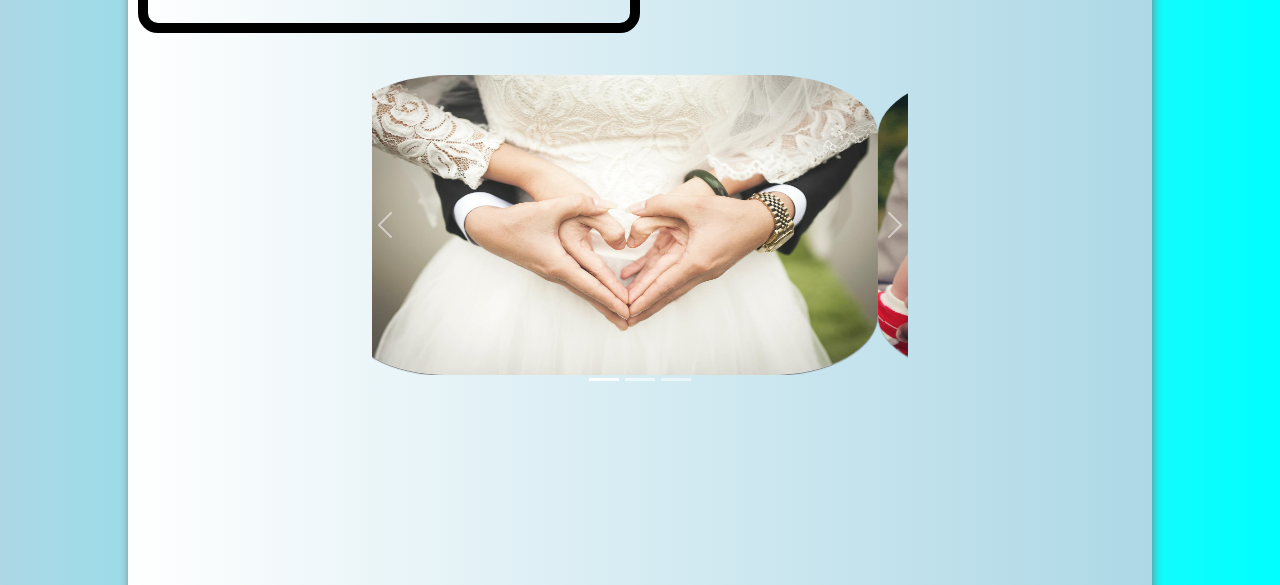
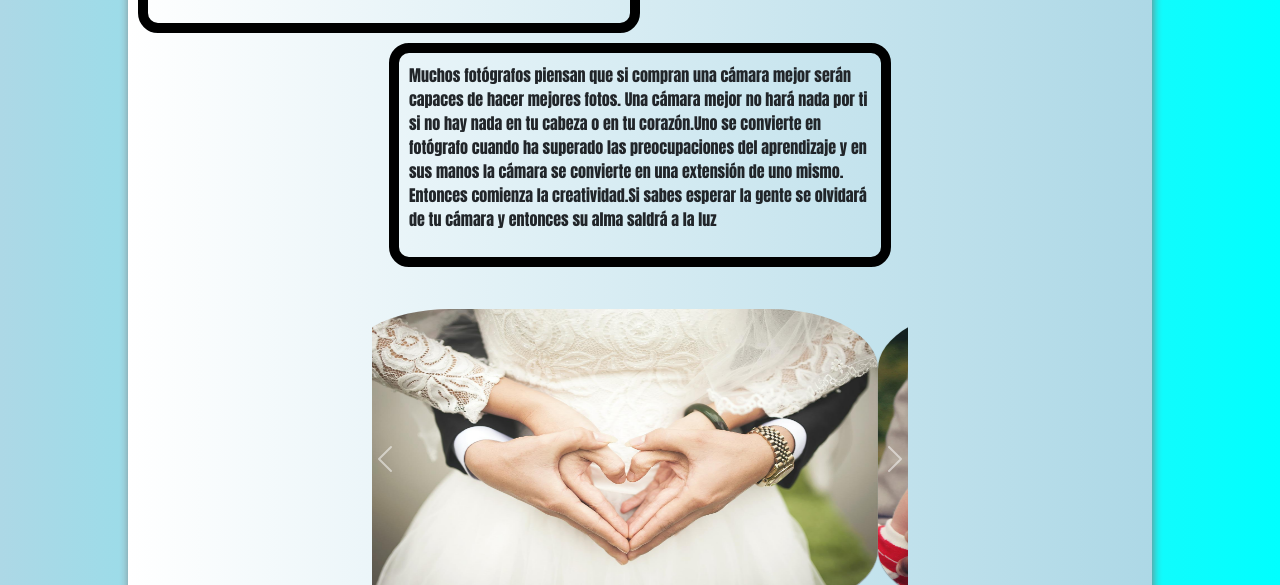
Before and after one commit to rodal95/proyecto-coder2, a website: page index.html in a window 1280 px wide. Shown: the part 881-1466 px from the top of the page. Drawn offline with nearby package versions, Linux system fonts and the light colour scheme.

Commit message:
detalles

```diff
--- a/index.html
+++ b/index.html
@@ -101,6 +101,11 @@
                 “Llevé la fotografía como un pato al agua. Nunca deseé hacer todo lo demás. El entusiasmo sobre el tema es el voltaje que me empuja sobre la montaña de la servidumbre necesaria para producir la fotografía final.”
               </p>
             </div>
+            <div class="tarjeta">
+              <p>
+                Muchos fotógrafos piensan que si compran una cámara mejor serán capaces de hacer mejores fotos. Una cámara mejor no hará nada por ti si no hay nada en tu cabeza o en tu corazón.Uno se convierte en fotógrafo cuando ha superado las preocupaciones del aprendizaje y en sus manos la cámara se convierte en una extensión de uno mismo. Entonces comienza la creatividad.Si sabes esperar la gente se olvidará de tu cámara y entonces su alma saldrá a la luz
+              </p>
+          </div>
           </div>
           </div>
             <div id="carouselExampleIndicators" class="carousel slide" data-bs-ride="carousel">
```
